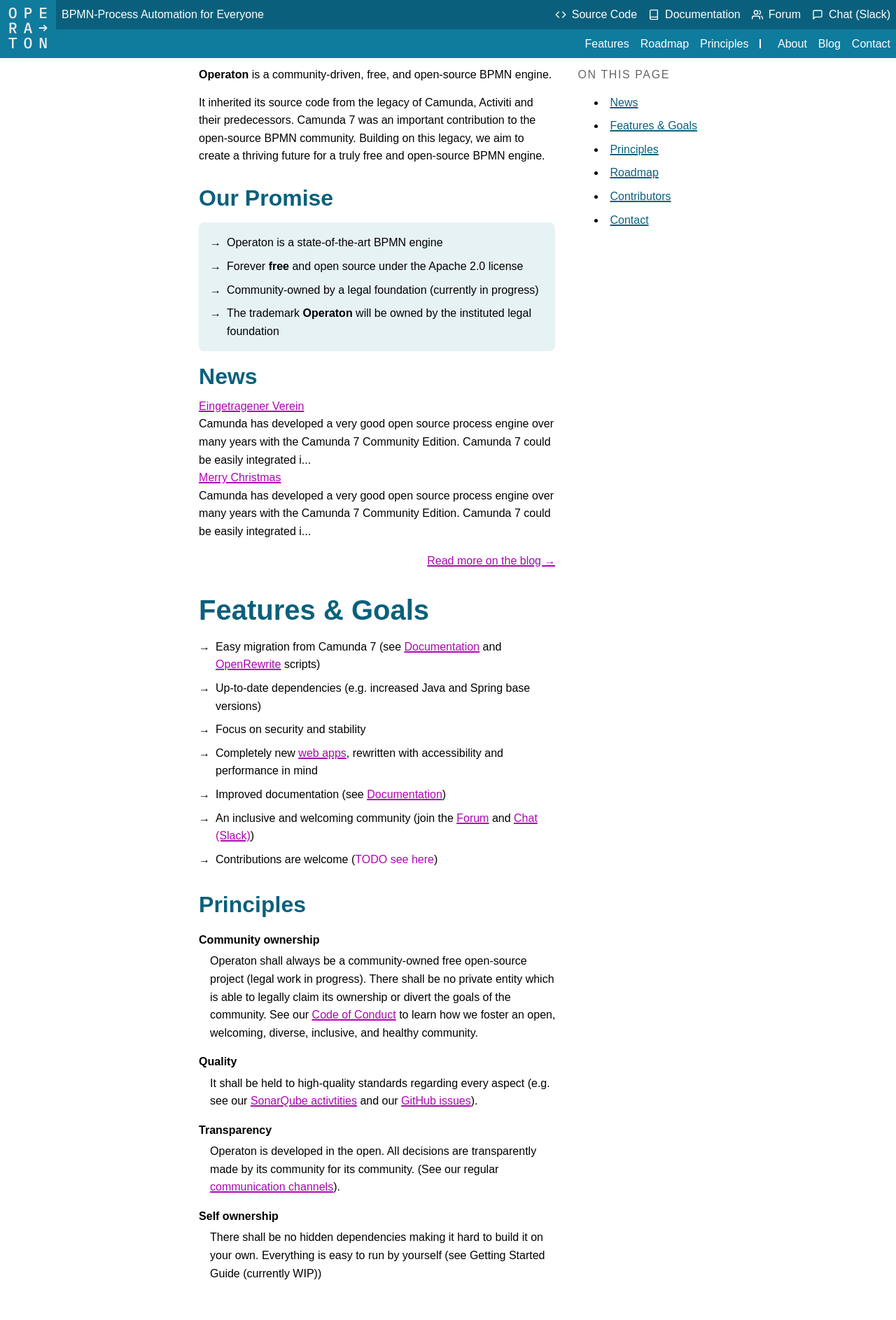
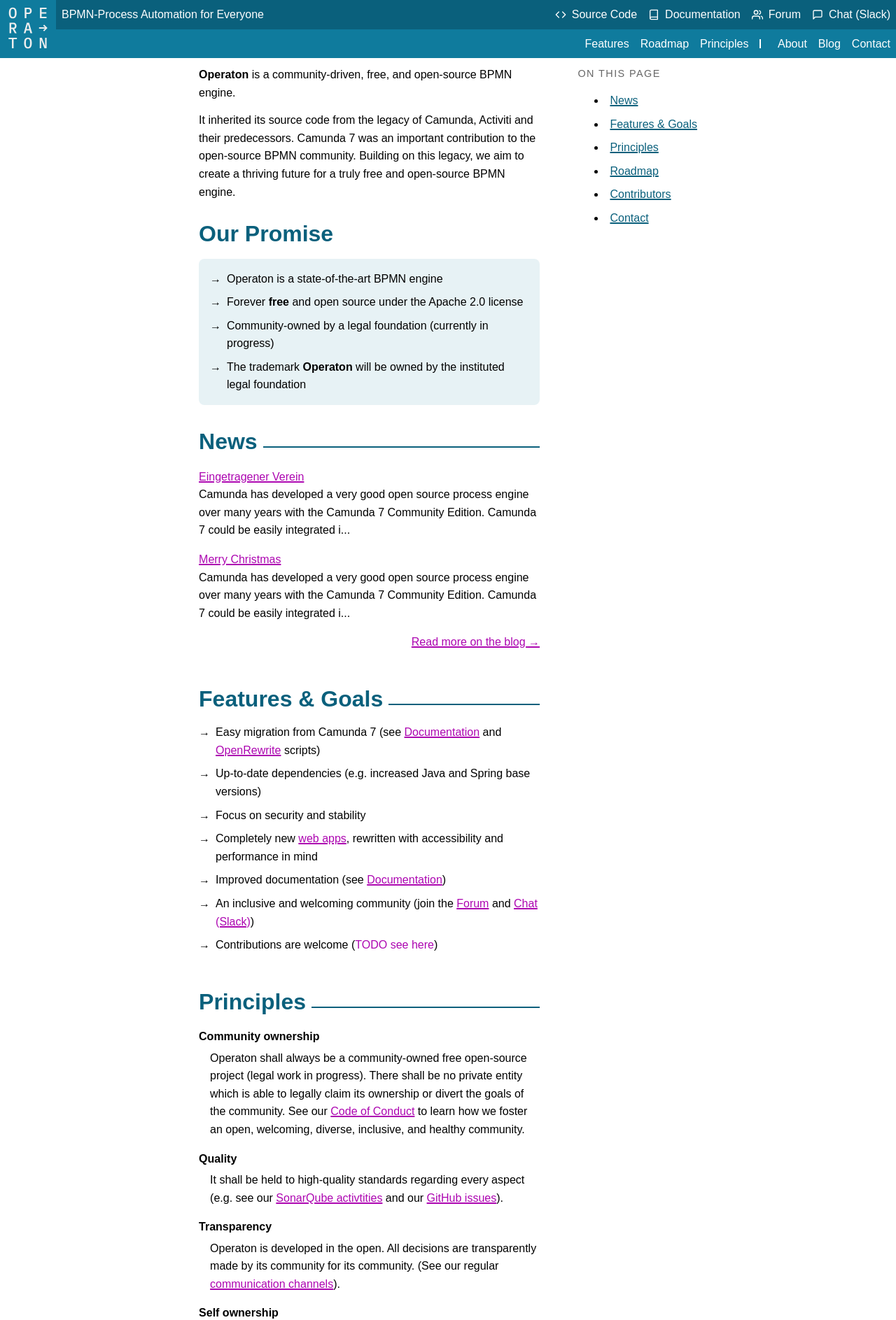
Before and after one commit to operaton/operaton.org, a Jekyll site: the page built from index.html, in a window 1280 px wide. Shown: the top 1887 px of the page at 70% size. Built offline with Jekyll 4.4.1, drawn with Linux system fonts in a browser that asks for light colours.

Commit message:
fix heading levels on pages improve css

```diff
--- a/assets/css/main.css
+++ b/assets/css/main.css
@@ -21,8 +21,13 @@
   --space-xl: 4em;
 }
 
-#content { max-width: 80ch; }
-#scroll-area { overflow-y: auto; }
+#content { max-width: 80ch; width: calc(100% - 1.4em) }
+#scroll-area {
+  overflow-y: auto;
+  display: flex;
+  flex-direction: column;
+  flex: 1;
+}
 
 h1::before {
   content: '';
@@ -99,15 +104,8 @@
 
 footer {
   background: var(--color-primary-light);
-  padding: var(--space-xl);
-  margin-top: auto;
-
-  .tagline { /* todo fixme, not ideal to have negative px */
-    margin-top: -40px;
-    padding-top: 0;
-    margin-bottom: -10px;
-    padding-bottom: 0;
-  }
+  padding: var(--space-l) var(--space-l) ;
+  margin-top: var(--space-m);
 
   menu {
     flex-direction: column;
@@ -125,7 +123,7 @@
     flex-wrap: wrap;
     gap: var(--space-xl);
 
-    margin-top: var(--space-l);
+    margin-top: var(--space-m);
   }
 }
 
@@ -136,12 +134,11 @@
 
 
 details.heading {
-  margin-top: var(--space-m);
+  margin-top: var(--space-l);
   padding-bottom: var(--space-m);
 
   summary {
     display: flex;
-    align-items: center;
     gap: var(--space-s);
 
     &::-webkit-details-marker {
@@ -157,17 +154,12 @@
       height: 2rem;
     }
 
-    h2 {
-      display: flex;
-      gap: var(--space-s);
+    &::after {
+      content: "";
+      flex: 1;
+      margin-bottom: .8em;
 
-      &::after {
-        content: "";
-        flex: 1;
-        margin-bottom: 0.25em;
-
-        border-bottom: var(--space-3xs) solid var(--color-primary-darker);
-      }
+      border-bottom: .15em solid var(--color-primary-darker);
     }
   }
 
@@ -183,24 +175,6 @@
   position: relative;
 } .card li {
   margin-left: var(--space-m);
-}
-
-div#latest-articles {
-  margin: var(--space-s) 0;
-  article {
-    h3 {
-      font-size: var(--step-0);
-
-      &::before {
-        content: "→";
-        padding-right: 1em;
-      }
-    }
-
-    p {
-      margin-top: var(--space-2xs);
-    }
-  }
 }
 
 #tagline-mobile {
@@ -314,14 +288,17 @@
   text-transform: uppercase;
   letter-spacing: 0.1em;
   color: var(--color-font-secondary);
-  font-size: var(--step--1);
+  font-size: 0.9em;
 } #start-page > aside a {
   color: var(--color-primary-darker);
   font-weight: normal;
   text-decoration-thickness: 0.1em;
 }
 
+#blog-posts td:last-child { text-align: right; }
 
+#latest-articles p:last-child { margin-top: 0 }
+#latest-articles article { margin-top: var(--space-m); }
 
 /* reset */
 
@@ -370,6 +347,18 @@
 }
 dd { margin-left: var(--space-m) }
 
+table {
+  width: 100%;
+  /*max-width: calc(100% - var(--space-s));*/
+}
+th, td {
+  padding: 0 var(--space-s) var(--space-s) 0;
+}
+
+time {
+  font-size: .9em;
+  font-family: monospace;
+}
 
 .screen-hidden {
   position: absolute;
@@ -401,6 +390,10 @@
       &::before {
         display: inline-block;
       }
+
+      &::after {
+        display: none;
+      }
     }
   }
 }
--- a/index.html
+++ b/index.html
@@ -83,7 +83,7 @@
 
     <details id="features" class="heading" open>
       <summary>
-        <h2>Features & Goals</h2>
+        <h3>Features & Goals</h3>
       </summary>
 
       <ul>
@@ -199,30 +199,28 @@
         <h3>Contributors</h3>
       </summary>
 
-      <h4>Core Contributors</h4>
-      <p>
+      <dl>
+        <dt>Core Contributors</dt>
+        <dd>
           For their many contributions to Operaton we'd like to thank especially:
-      </p>
           <ul>
             <li>Julian Haupt</li>
             <li>Karsten Thoms</li>
           </ul>
-
-      <h4>Community Contributions</h4>
-      <p>
+        </dd>
+        <dt>Community Contributions</dt>
+        <dd>
           Many thanks to all <a href="https://github.com/operaton/operaton/graphs/contributors">contributors</a>.
-        Keep up the great work.
-      </p>
-
-      <h4>Initiators</h4>
-      <p>
+          Keep up the great work.</dd>
+        <dt>Initiators</dt>
+        <dd>
           The project would not have been possible without the initial work of:
-      </p>
           <ul>
             <li>Tim Zöller</li>
             <li>Andreas Zill</li>
             <li>Andreas 'Kungi' Klein</li>
-      </ul>
+          </ul></dd>
+      </dl>
     </details>
 
     <details id="contact" class="heading" open>
```
Also changed, not shown: about.md (+2 -2 lines), blog.html (+19 -7 lines), roadmap.md (+9 -8 lines). Lines whose indentation alone changed are shown as unchanged.
